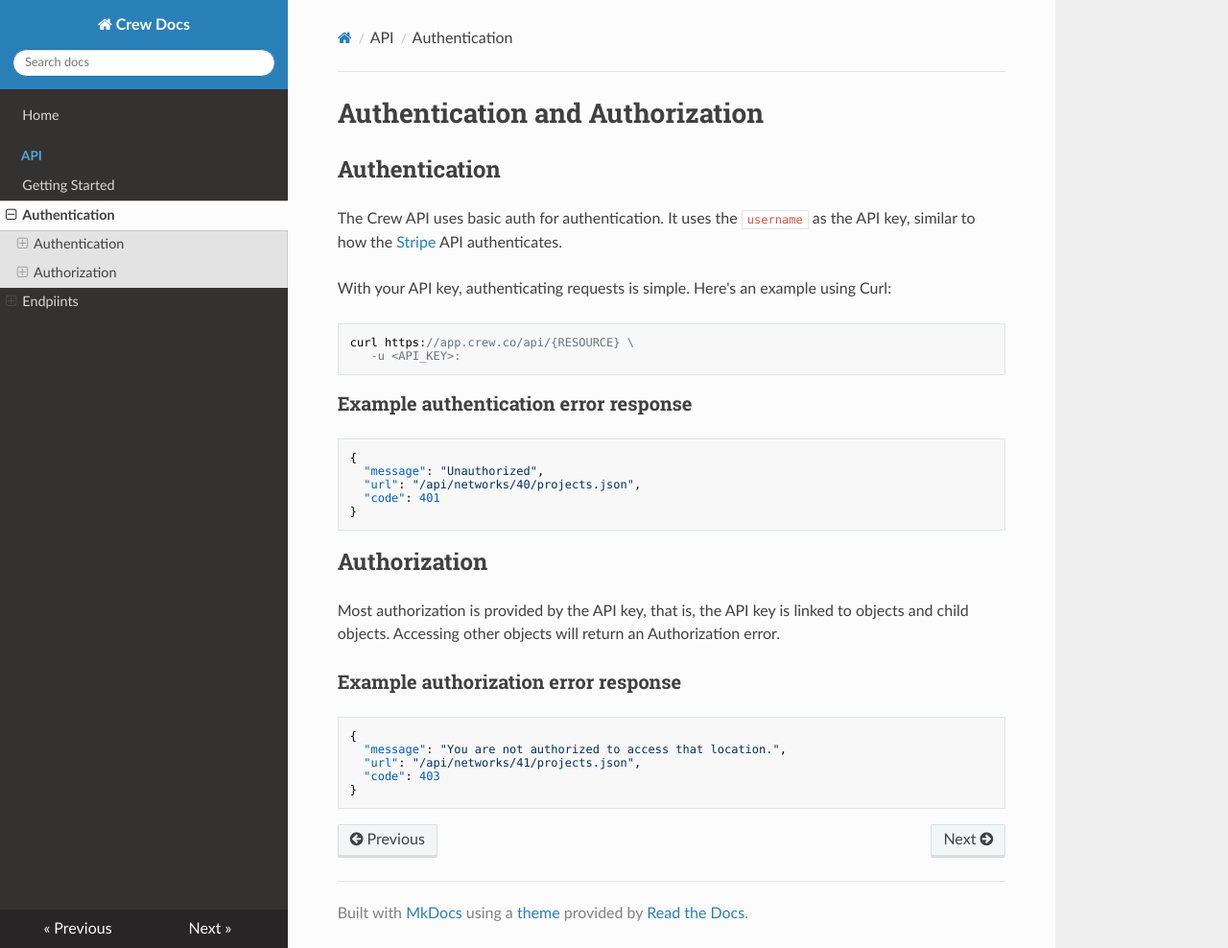
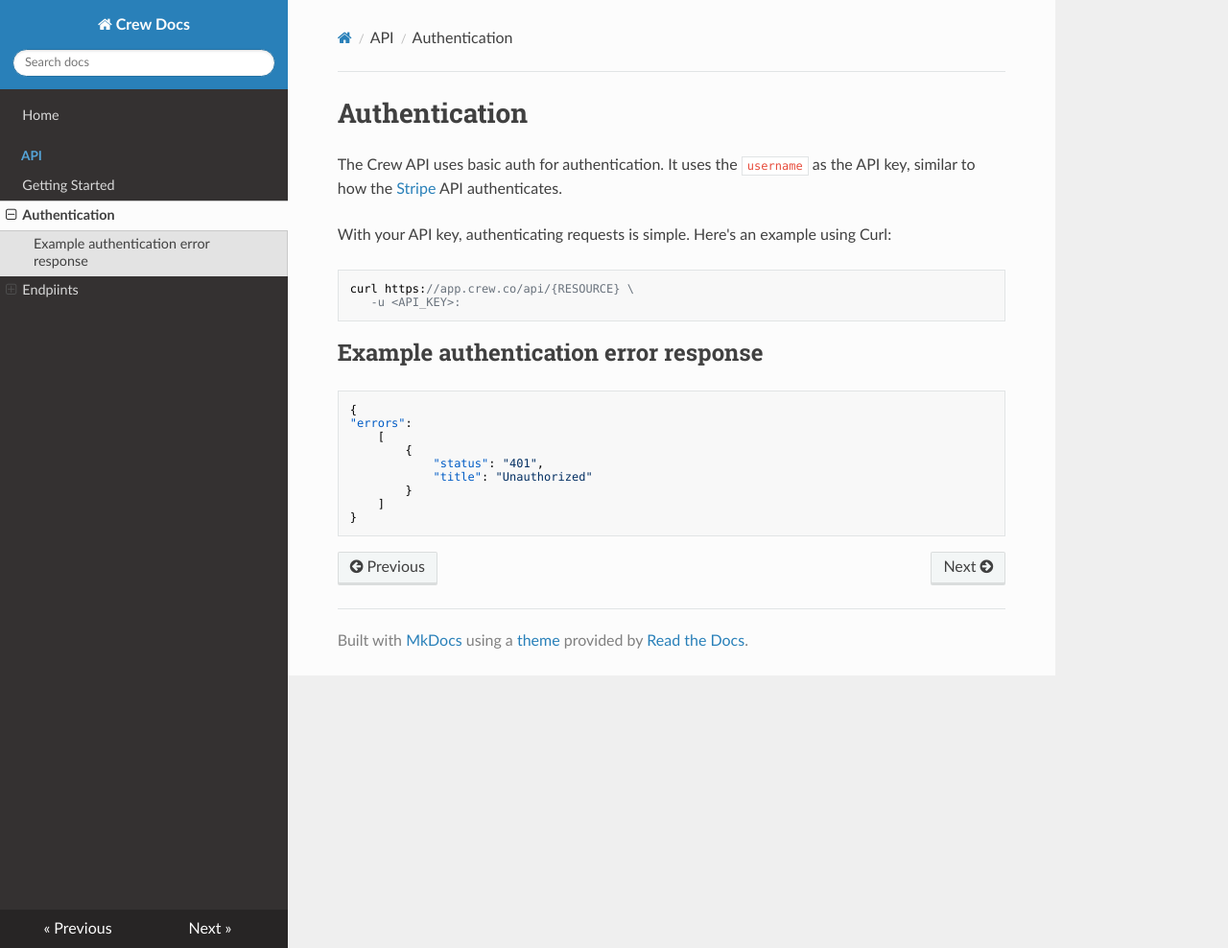
Before and after one commit to naoufal/docs, an MkDocs documentation site: the page built from docs/crew-api/Authentication.md, in a window 1280 px wide and 988 px high. Shown: the whole window at 96% size. Built offline with MkDocs 1.6.1, drawn with Linux system fonts in a browser that asks for light colours; nearby versions of some CDN libraries; old or Windows-style settings are respelled for this version of MkDocs.

Commit message:
Updated Authentication

````diff
--- a/docs/crew-api/Authentication.md
+++ b/docs/crew-api/Authentication.md
@@ -1,6 +1,4 @@
-# Authentication and Authorization
-
-## Authentication
+# Authentication
 
 The Crew API uses basic auth for authentication. It uses the `username` as the API key, similar to how the
 [Stripe](https://stripe.com) API authenticates.
@@ -12,27 +10,16 @@
    -u <API_KEY>:
 ```
 
-### Example authentication error response
+## Example authentication error response
 
 ```
 {
-  "message": "Unauthorized",
-  "url": "/api/networks/40/projects.json",
-  "code": 401
+"errors":
+    [
+        {
+            "status": "401",
+            "title": "Unauthorized"
+        }
+    ]
 }
 ```
-
-## Authorization
-
-Most authorization is provided by the API key, that is, the API key is linked to objects and child objects. Accessing
-other objects will return an Authorization error.
-
-### Example authorization error response
-
-```
-{
-  "message": "You are not authorized to access that location.",
-  "url": "/api/networks/41/projects.json",
-  "code": 403
-}
-```
````
Also changed, not shown: docs/crew-api/Index.md (+1 -1 lines).
